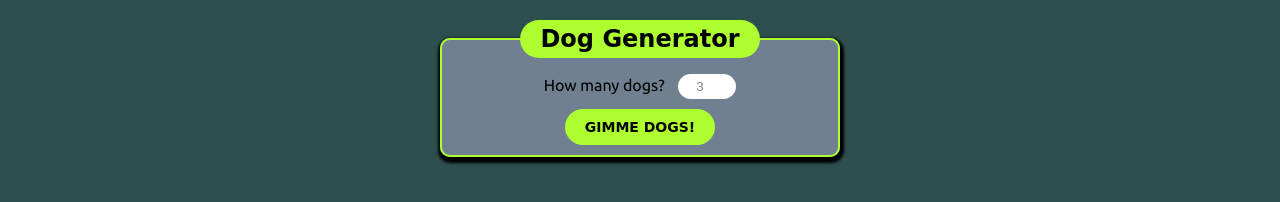
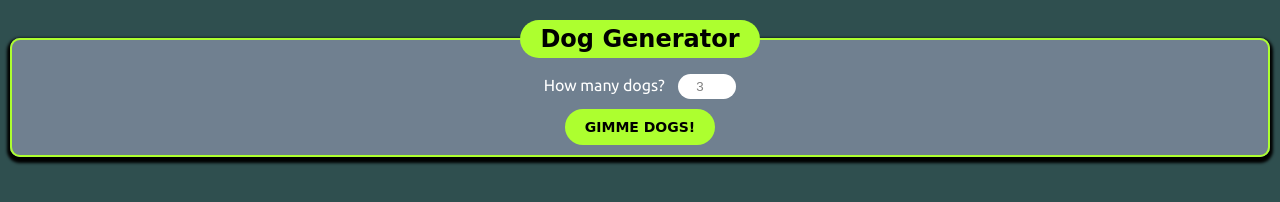
Before and after one commit to KRamseyArt/Thinkful10.5A_RandomDogGenerator, a plain HTML site: page index.html in a window 1280 px wide. Drawn offline with nearby package versions, Linux system fonts and the light colour scheme; a web font is replaced by a local one.

Commit message:
fixed sizing issue in form section on smaller screens

```diff
--- a/style.css
+++ b/style.css
@@ -6,21 +6,23 @@
 }
 
 body {
-    padding: 0 20px;
     background: darkslategray;
+    /* width: 100%; */
 }
 
 #breed-form {
     text-align: center;
-    width: 400px;
-    margin-top: 20px;
+    /* width: 200px; */
+    margin: 20px auto;
+    padding: 0 10px;
 }
 #breed-form fieldset {
     font-family: 'Ubuntu', sans-serif;
     border-radius: 10px;
     background: slategray;
     border: 2px solid greenyellow;
-    box-shadow: 1px 3px 3px 3px;
+    box-shadow: 0px 3px 3px 3px;
+    min-width: 250px;
 }
 #breed-form legend {
     font-family: 'Walter Turncoat', cursive;
@@ -30,6 +32,9 @@ body {
     padding: 5px 20px;
     border-radius: 50px;
     margin-bottom: 10px;
+}
+#breed-form label {
+    color: white;
 }
 #number {
     border: none;
```
